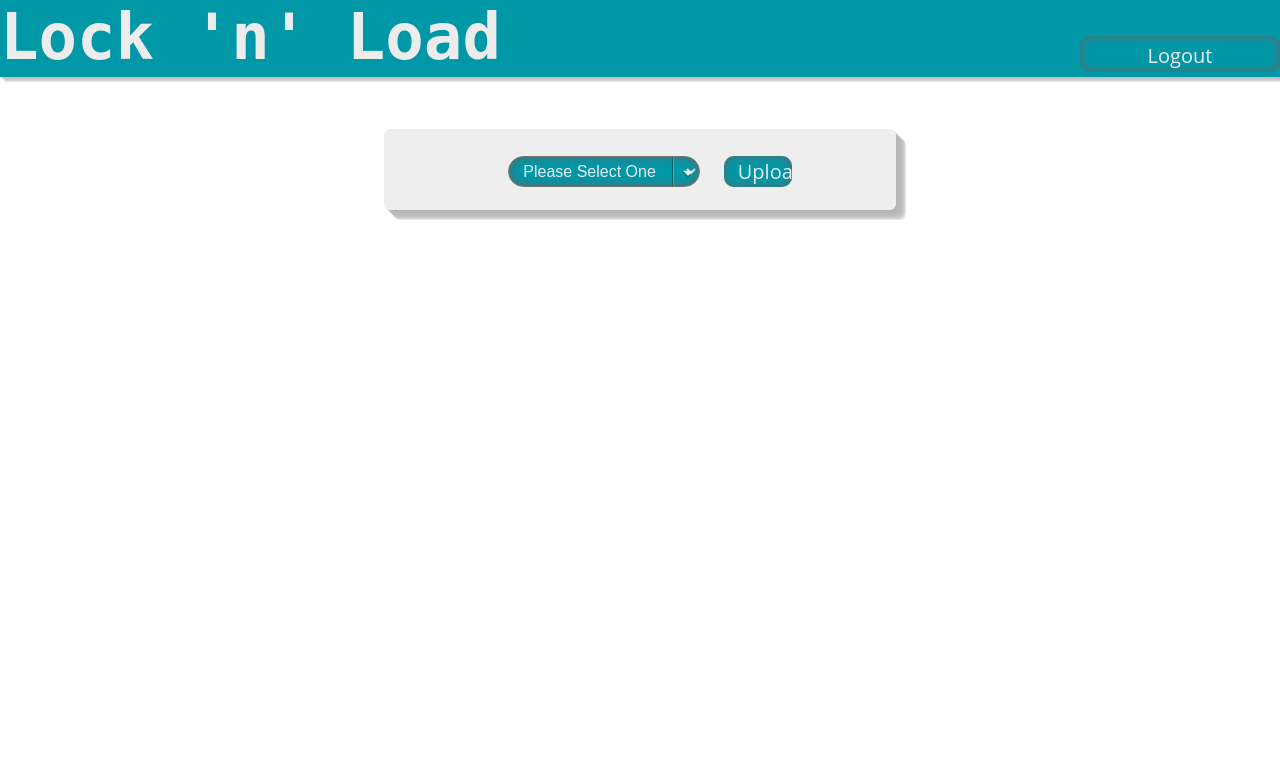
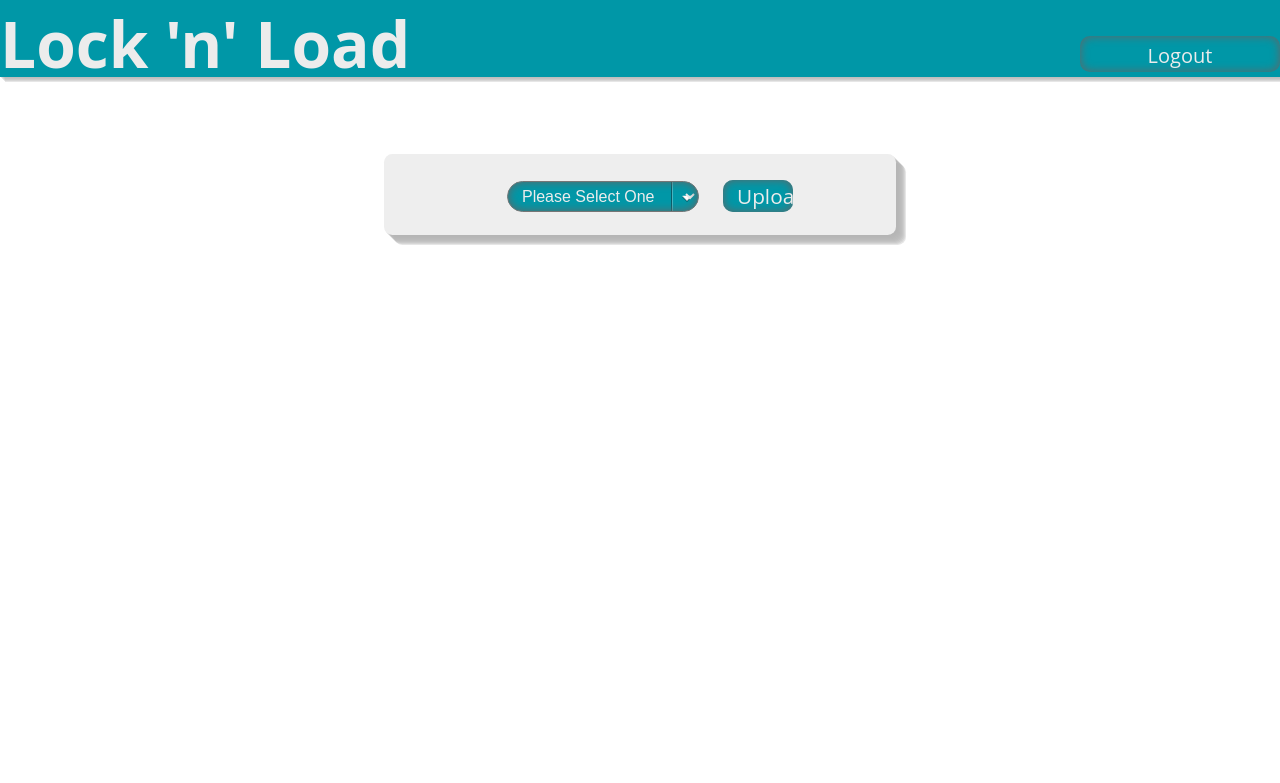
Before and after one commit to lnlfp/lnlfp, a Django app: template loader/templates/loader.html in a window 1280 px wide. Shown: the top 783 px of the page. Run offline with Django 3.2, Linux system fonts and the light colour scheme; the template is opened without the code that fills it, so the values that code supplies are empty.

Commit message:
updated fonts.

```diff
--- a/loader/static/loader/css/main.css
+++ b/loader/static/loader/css/main.css
@@ -1,5 +1,7 @@
 body{
     margin: 0;
+    font-size: 1.3em;
+    font-family: 'Open Sans', sans-serif
 }
 
 table{
@@ -21,7 +23,6 @@ table{
 #title_text{
     font-size: 5vw;
     font-weight: bold;
-    font-family: monospace;
 }
 
 #content{
@@ -120,7 +121,7 @@ input[type="submit"]{
 	-moz-text-shadow: 0px 0px 3px #000;
 	-o-text-shadow: 0px 0px 3px #000;
 	-ms-text-shadow: 0px 0px 3px #000;
-	font-size: 20px;
+	font-size: 1.3em;
 	outline: none;
 	border: none;
 	cursor: pointer;
```
